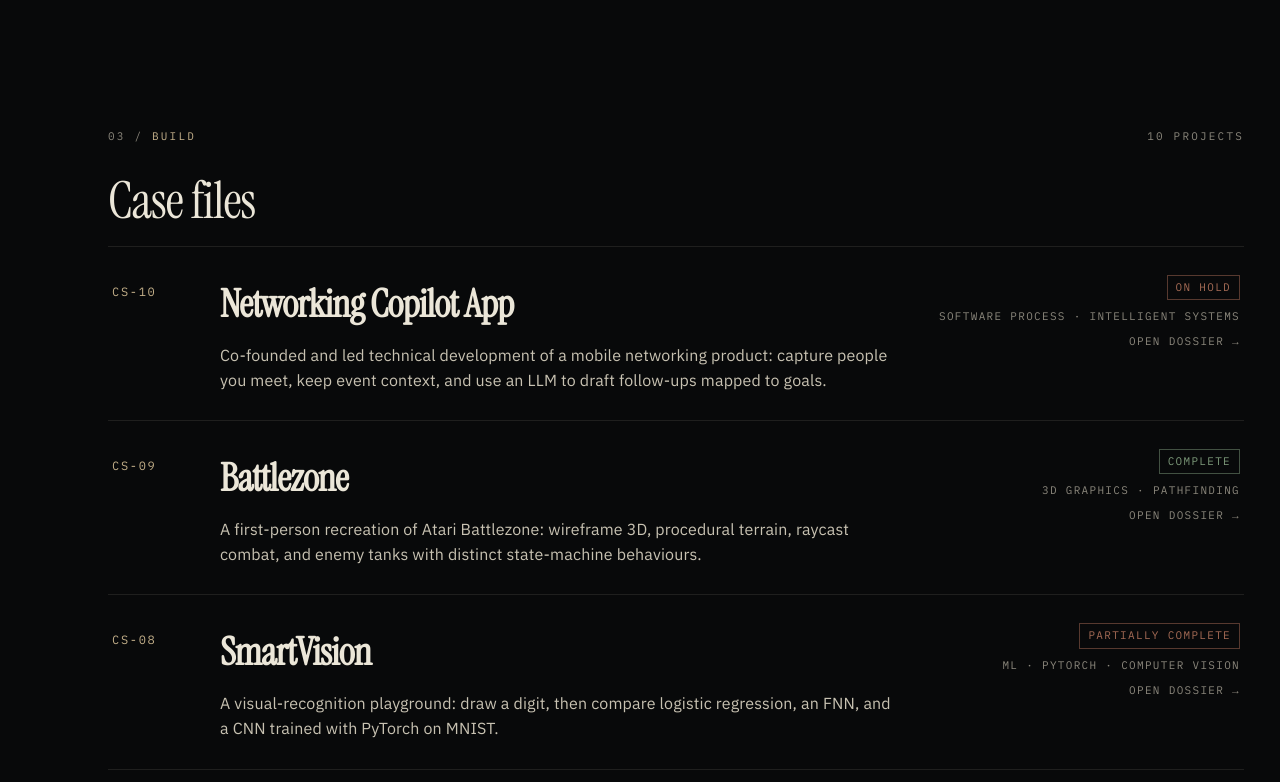
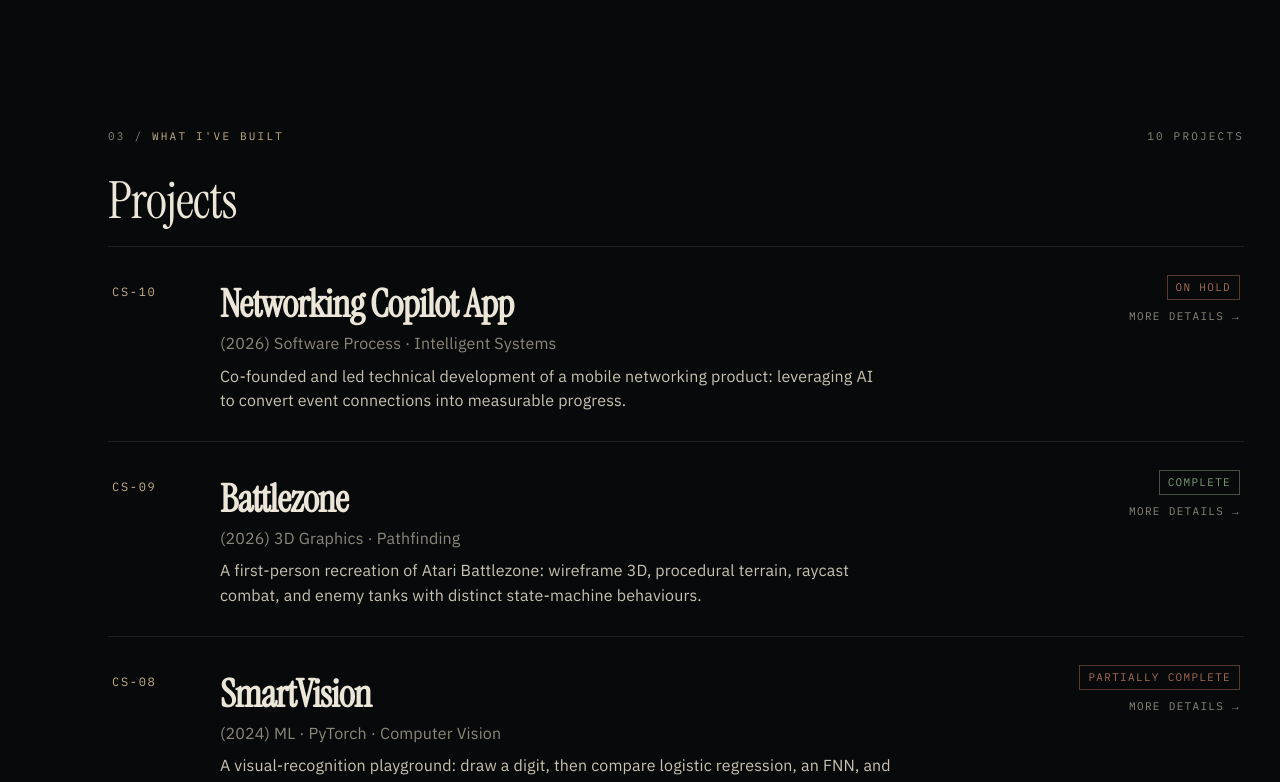
Before and after one commit to t1oluwani/Portfolio-v2, a React (Vite) app: page / in a window 1280 px wide. Shown: the part 1400-2182 px from the top of the page. Built offline with nearby package versions, Linux system fonts and the light colour scheme.

Commit message:
feat: projects page (todo: make additional records shrinkable and unshrinkable + modify more details page)

```diff
--- a/src/data/projects.ts
+++ b/src/data/projects.ts
@@ -17,7 +17,7 @@ export const projects: Project[] = [
     feature: "Software Process · Intelligent Systems",
     featured: true,
     summary:
-      "Co-founded and led technical development of a mobile networking product: capture people you meet, keep event context, and use an LLM to draft follow-ups mapped to goals.",
+      "Co-founded and led technical development of a mobile networking product: leveraging AI to convert event connections into measurable progress.",
     problem:
       "Students and early-career professionals collect cards, emails, and LinkedIn requests at events, then lose the thread. Follow-up is manual, context decays, and there is no sense of whether a connection moved.",
     approach:
--- a/src/sections/Projects.tsx
+++ b/src/sections/Projects.tsx
@@ -16,6 +16,8 @@ function CaseRow({ project }: { project: Project }) {
       <div className="case-row__code">{project.code}</div>
       <div>
         <h3 className="case-row__title">{project.title}</h3>
+        <span className="spec-alias">({project.year}) {project.feature} </span>
+
         <p className="case-row__sub">{project.summary}</p>
       </div>
       <div className="case-row__meta">
@@ -24,8 +26,8 @@ function CaseRow({ project }: { project: Project }) {
         >
           {statusLabel[project.status]}
         </span>
-        <span>{project.feature}</span>
-        <span>Open dossier →</span>
+
+        <span>More Details →</span>
       </div>
     </Link>
   );
@@ -39,8 +41,8 @@ export function Projects() {
     <section id="work" className="section" aria-labelledby="work-title">
       <SectionHeader
         index="03"
-        stage="BUILD"
-        title="Case files"
+        stage="What I've built"
+        title="Projects"
         aside={`${String(projects.length).padStart(2, "0")} projects`}
       />
       <h2 id="work-title" className="sr-only">
--- a/src/styles/sections.css
+++ b/src/styles/sections.css
@@ -400,13 +400,13 @@
 .case-row__title {
   font-family: var(--font-serif);
   font-size: clamp(1.8rem, 3vw, 2.6rem);
-  margin: 0 0 8px;
+  margin: 0 0 -4px 0;
   letter-spacing: -0.02em;
   transition: color 0.2s var(--ease);
 }
 
 .case-row__sub {
-  margin: 0;
+  margin: 8px 0 0 0;
   color: var(--paper-soft);
   max-width: 42em;
 }
```
